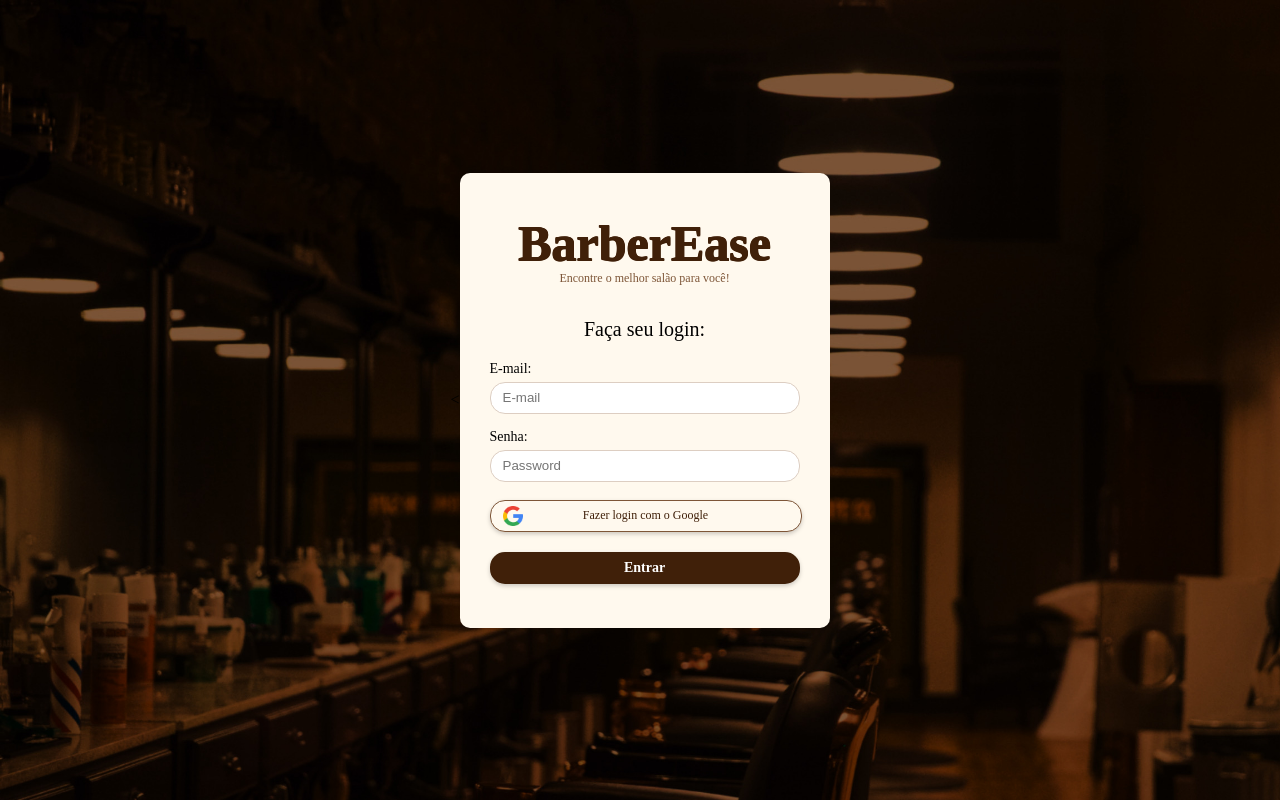
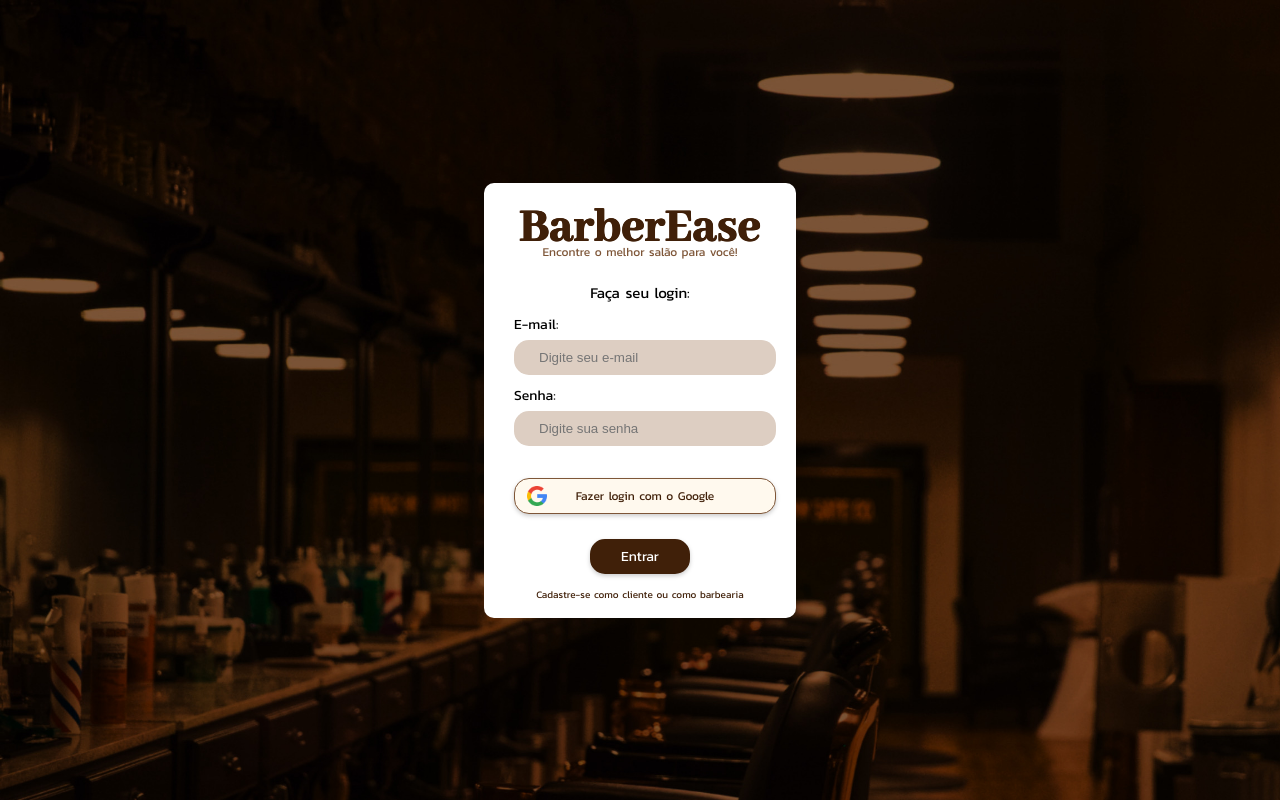
Before and after one commit to ana-flav/projeto_barberease, a Django app: page / in a window 1280 px wide. Run offline with Django 4.2, Linux system fonts and the light colour scheme; some libraries are stand-ins or nearby versions; some web fonts are replaced.

Commit message:
feat: arrumando coisas no front

```diff
--- a/barberease/pessoa/static/pessoa/css/styles.css
+++ b/barberease/pessoa/static/pessoa/css/styles.css
@@ -1,6 +1,11 @@
-@import url('https://fonts.google.com/specimen/Abhaya+Libre');
-@import url('https://fonts.google.com/specimen/Kanit?query=kanit');
-
+@font-face {
+    font-family: 'Abhaya Libre ExtraBold';
+    src: url(../fonts/AbhayaLibre-ExtraBold.ttf) format('truetype');
+}
+@font-face {
+    font-family: 'Kanit';
+    src: url(../fonts/Kanit-Regular.ttf) format('truetype');
+}
 body {
     background-image: url(../images/login_back.png);
     background-position: center center;
@@ -26,11 +31,11 @@
 	display: flex;
 	flex-direction: column;
 	justify-content: center;
-    padding: 30px;
+    padding: 20px;
     max-width: 310px;
     height: 395px;
     border-radius: 10px;
-    background: #FFF9EE;
+    background: #FFFFFF;
 }
 
 .centro .barb{
@@ -48,7 +53,7 @@
     font-size: 50px;
     font-style: normal;
     font-weight: 900;
-    margin-top: 5px;
+    margin-top: 10px;
 }
 
 .find{
@@ -64,40 +69,41 @@
     color: #000;
     text-align: center;
     font-family: Kanit;
-    font-size: 20px;
+    font-size: 15px;
     font-style: normal;
     font-weight: 400;
     margin-top: 20px;
-    margin-bottom: 20px;
+    margin-bottom: 10px;
 }
 .field-container{
 	display: flex;
 	flex-direction: column;
 	gap: 10px;
+    padding-left: 0px;
 }
 
 .form-input-container{
 	display: flex;
 	flex-direction: column;
-	gap: 15px;
+	gap: 10px;
 }
 
 .form-control-container{
 	display: flex;
 	align-items: center;
-    max-width: 300px;
-    height: 30px;
+    max-width: 260px;
+    height: 35px;
 	padding-left: 10px;
 	margin-top: 5px;
-    background-color: white;
-	border: 1px solid #DDCEC2;
+    background-color: #DDCEC2;
     border-radius: 15px;
     cursor: pointer;
 }
 
 .form-control{
-    background-color: white;
+    background-color: transparent;
 	border: none;
+    padding-left: 15px;
 }
 
 .form-control:focus{
@@ -107,6 +113,7 @@
 .label{
     color: #000;
     text-align: left;
+    margin-left: 10px;
     font-family: Kanit;
     font-size: 14px;
     font-style: normal;
@@ -119,13 +126,14 @@
     background-size: 20px 20px;
     background-position: 12px center;
     background-repeat: no-repeat;
-    width: 310px;
-    height: 30px;
+    width: 260px;
+    height: 34px;
     background-color: #FFF9EE;
     border: 1px solid #7E5638;
     border-radius: 15px;
     cursor: pointer;
-    margin-bottom: 20px;
+    margin-left: 10px;
+    margin-bottom: 25px;
     filter: drop-shadow(0px 2px 2px rgba(0, 0, 0, 0.20));
     color: #402009;
     display: flex;
@@ -142,18 +150,22 @@
 .bottomgg:hover{
     background-color: #cfe0fa;
 }
-
+.google-login-button {
+    text-decoration: none;
+    color: #402009;
+}
 .bottoment:hover{
 	background-color: #8f5429;
 	border: 3px solid #8f5429;
 }
 
 .bottoment{
-    width: 310px;
-    height: 32px;
+    width: 100px;
+    height: 35px;
     background-color: #402009;
     border: 3px solid #402009;
     border-radius: 15px;
+    margin-left: 86px;
     cursor: pointer;
     margin-bottom: 8px;
     filter: drop-shadow(0px 2px 2px rgba(0, 0, 0, 0.20));
@@ -164,7 +176,7 @@
     font-family: Kanit;
     font-size: 14px;
     font-style: normal;
-    font-weight: 800;
+    font-weight: 400;
 	color: white;
     line-height: normal;
 	transition: 200ms;
@@ -176,12 +188,26 @@
 	justify-content: center;
 
 }
+.client-sigin {
+    text-decoration: none;
+    color: #402009;
+}
+.barb-sigin {
+    text-decoration: none;
+    color: #402009;
+}
+.box-end {
+    color: #402009;
+    text-align: center;
+    font-family: Kanit;
+    font-size: 10px;
+    font-style: normal;
+    font-weight: 400;
+    margin-top: 5px;
+    margin-bottom: 10px;
+}
 @media (max-width: 480px) {
     button {
         width: 70%;
     }
 }
-.google-login-button {
-    text-decoration: none;
-    color: #402009;
-}
--- a/barberease/pessoa/templates/account/login.html
+++ b/barberease/pessoa/templates/account/login.html
@@ -19,21 +19,21 @@
 
 {% get_providers as socialaccount_providers %}
 
-<
+
 
 			<form method="POST">
 				<div class="centro">
 					{% csrf_token %}
 
 					<div class="barb">BarberEase</div>
-					<p class="find">Encontre o melhor salão para você!</p>
+					<div class="find">Encontre o melhor salão para você!</div>
 					<p class="box-title">Faça seu login:</p>
 
 					<div class="form-input-container">
 						<div class="field-container">
 							<label class="label">E-mail:
 								<div class="form-control-container">
-									<input type="text" name="login" class="form-control" id="id_login" placeholder="E-mail">
+									<input type="text" name="login" class="form-control" id="id_login" placeholder="Digite seu e-mail">
 								</div>
 							</label>
 						</div>
@@ -41,14 +41,14 @@
 						<div class="field-container">
 							<label class="label">Senha:
 								<div class="form-control-container">
-								{% render_field form.password class="form-control" %}
+								{% render_field form.password class="form-control" placeholder="Digite sua senha"%}
 								</div>
 							</label>
 						</div>
 					</div>
 
 
-					<br>
+					<p></p>
 					{% get_providers as socialaccount_providers %}
 					<div class="form-button-container">
 						<div class="bottomgg" id="googleButton">
@@ -59,6 +59,15 @@
 
 						<input class="bottoment" type="submit" value="Entrar"/>
 					</div>
+					<div class="box-end">Cadastre-se como
+						<a href="{% provider_login_url 'google' %}" class="client-sigin">
+							cliente
+						</a>
+						ou como
+						<a href="{% provider_login_url 'google' %}" class="barb-sigin">
+							barbearia
+						</a>
+			        </div>
 				</div>
 			</form>
 	</div>
```
Also changed, not shown: barberease/pessoa/static/pessoa/fonts/AbhayaLibre-ExtraBold.ttf (added), barberease/pessoa/static/pessoa/fonts/Kanit-Regular.ttf (added), 1 other file.
